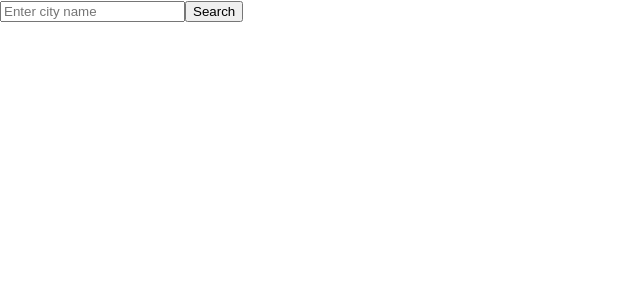
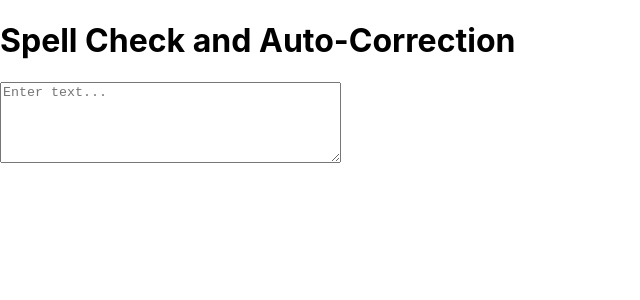
Before and after one commit to LakshmiPriya28121998/Xbuildout2, a React (Create React App) app in the folder buildout2/: page / in a window 1280 px wide. Shown: the top 300 px of the page, without its empty margins (0-640 px from the left). Built offline with nearby package versions, Linux system fonts and the light colour scheme.

Commit message:
spellcheck

```diff
--- /dev/null
+++ b/buildout2/src/Spellcheck.jsx
@@ -0,0 +1,70 @@
+import React from "react";
+import { useState, useEffect } from "react"
+
+// Define a custom dictionary of words and their corrections
+const customDictionary = {
+  teh: "the",
+  wrok: "work",
+  fot: "for",
+  exampl: "example",
+};
+
+// class Spellcheck extends React.Component {
+    export default function Spellcheck(props){
+
+//   constructor(props) {
+//     super(props);
+//     this.state = {
+//       inputText: "",
+//       suggestedText: "",
+//     };
+//   }
+const [inputText, setInputText] = useState("");
+const [suggestedText, setSuggestedText] = useState("");
+
+
+
+  const handleInputChange = (e) => {
+    const text = e.target.value;
+    // this.setState({ inputText: text });
+    setInputText(text)
+
+    // Implement a basic spelling check and correction
+    const words = text.split(" ");
+    const correctedWords = words.map((word) => {
+      const correctedWord = customDictionary[word.toLowerCase()];
+      return correctedWord || word;
+    });
+
+    const correctedText = correctedWords.join(" ");
+
+    // Set the suggested text (first corrected word)
+    const firstCorrection = correctedWords.find(
+      (word, index) => word !== words[index]
+    );
+    // this.setState({ suggestedText: firstCorrection || "" });
+    setSuggestedText(firstCorrection || "")
+  };
+
+//   render() {
+    return (
+      <div>
+        <h1>Spell Check and Auto-Correction</h1>
+        <textarea
+          value={inputText}
+          onChange={handleInputChange}
+          placeholder="Enter text..."
+          rows={5}
+          cols={40}
+        />
+        {suggestedText && (
+          <p>
+            Did you mean: <strong>{suggestedText}</strong>?
+          </p>
+        )}
+      </div>
+    );
+//   }
+}
+
+// export default Spellcheck;
--- a/buildout2/src/index.js
+++ b/buildout2/src/index.js
@@ -6,13 +6,15 @@
 import Login from './Login';
 import States from './States';
 import Weather from './Weather';
+import Spellcheck from './Spellcheck';
 
 const root = ReactDOM.createRoot(document.getElementById('root'));
 root.render(
   <React.StrictMode>
     {/* <Login /> */}
     {/* <States /> */}
-    <Weather />
+    {/* <Weather /> */}
+    <Spellcheck />
 
   </React.StrictMode>
 );
```
